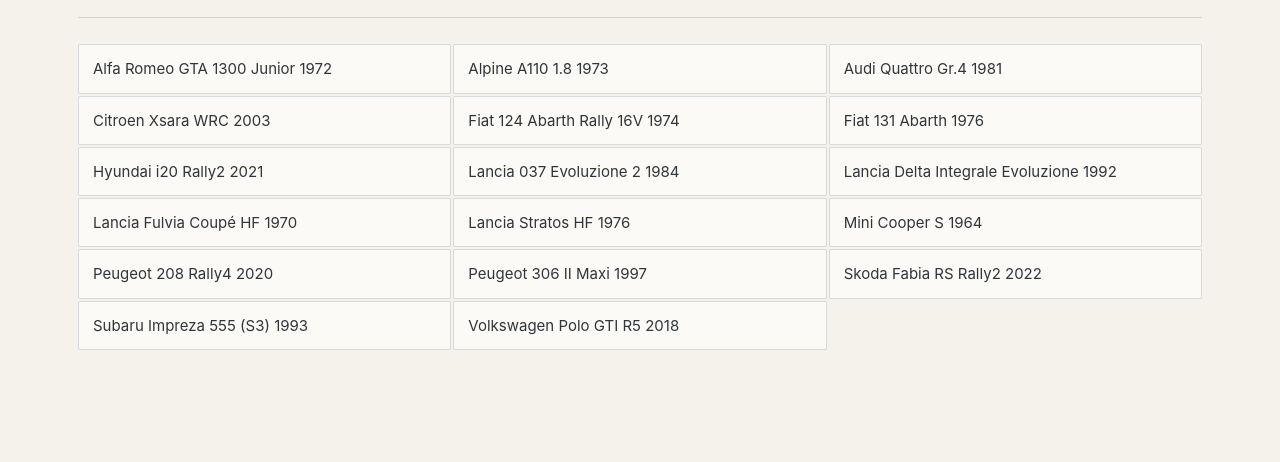
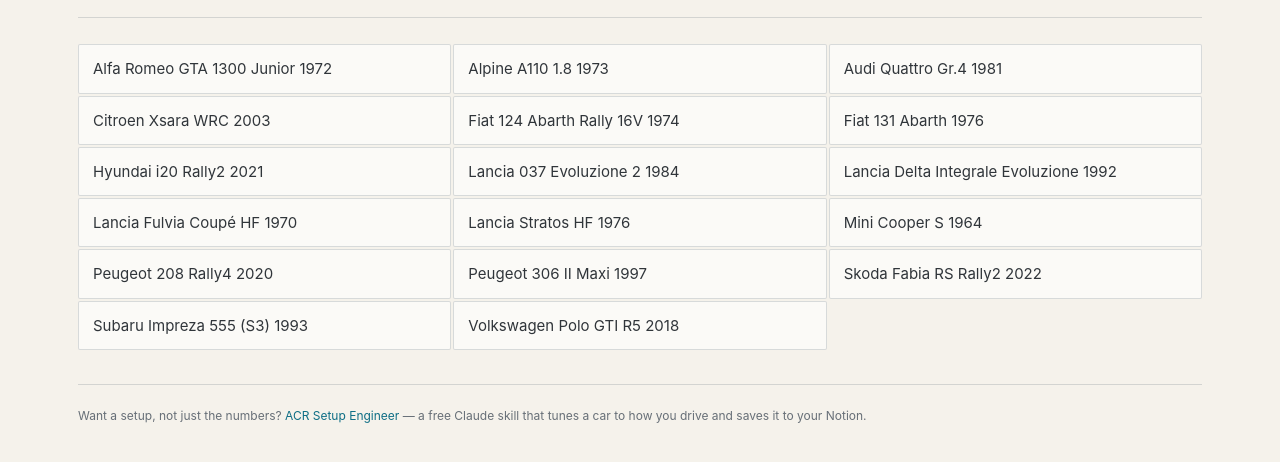
Before and after one commit to fredmayor88/acr-car-lab, a website: page index.html in a window 1280 px wide. Shown: the part 122-584 px from the top of the page. Drawn offline with Linux system fonts and the light colour scheme.

Commit message:
chore: regenerate: index.json names ACR 0.6, picker ends with the setup engineer line

```diff
--- a/app.css
+++ b/app.css
@@ -152,6 +152,7 @@ svg{display:block;width:100%;height:auto}
 .carlist a{display:block;padding:12px 14px;text-decoration:none;color:var(--fg);
   border:1px solid var(--line);border-radius:2px;background:var(--surface)}
 .carlist a:hover{border-color:var(--accent);color:var(--accent-text)}
+.carlist + .foot{margin-top:34px}
 
 @media (max-width:720px){
   .wrap{padding:0 16px 60px}
--- a/data/index.json
+++ b/data/index.json
@@ -69,5 +69,6 @@
    "name": "Volkswagen Polo GTI R5 2018"
   }
  ],
- "generated": "2026-09-12"
+ "generated": "2026-09-12",
+ "game_version": "0.6"
 }
--- a/index.html
+++ b/index.html
@@ -39,6 +39,9 @@
     <li><a href="subaru-impreza-555-s3-1993/">Subaru Impreza 555 (S3) 1993</a></li>
     <li><a href="volkswagen-polo-gti-r5-2018/">Volkswagen Polo GTI R5 2018</a></li>
   </ul>
+  <div class="foot">
+    <p class="promo">Want a setup, not just the numbers? <a href="https://github.com/fredmayor88/acr-setup-engineer">ACR Setup Engineer</a> — a free Claude skill that tunes a car to how you drive and saves it to your Notion.</p>
+  </div>
 </div>
 <script type="module" src="js/theme.js"></script>
 </body></html>
```
Also changed, not shown: README.md.
